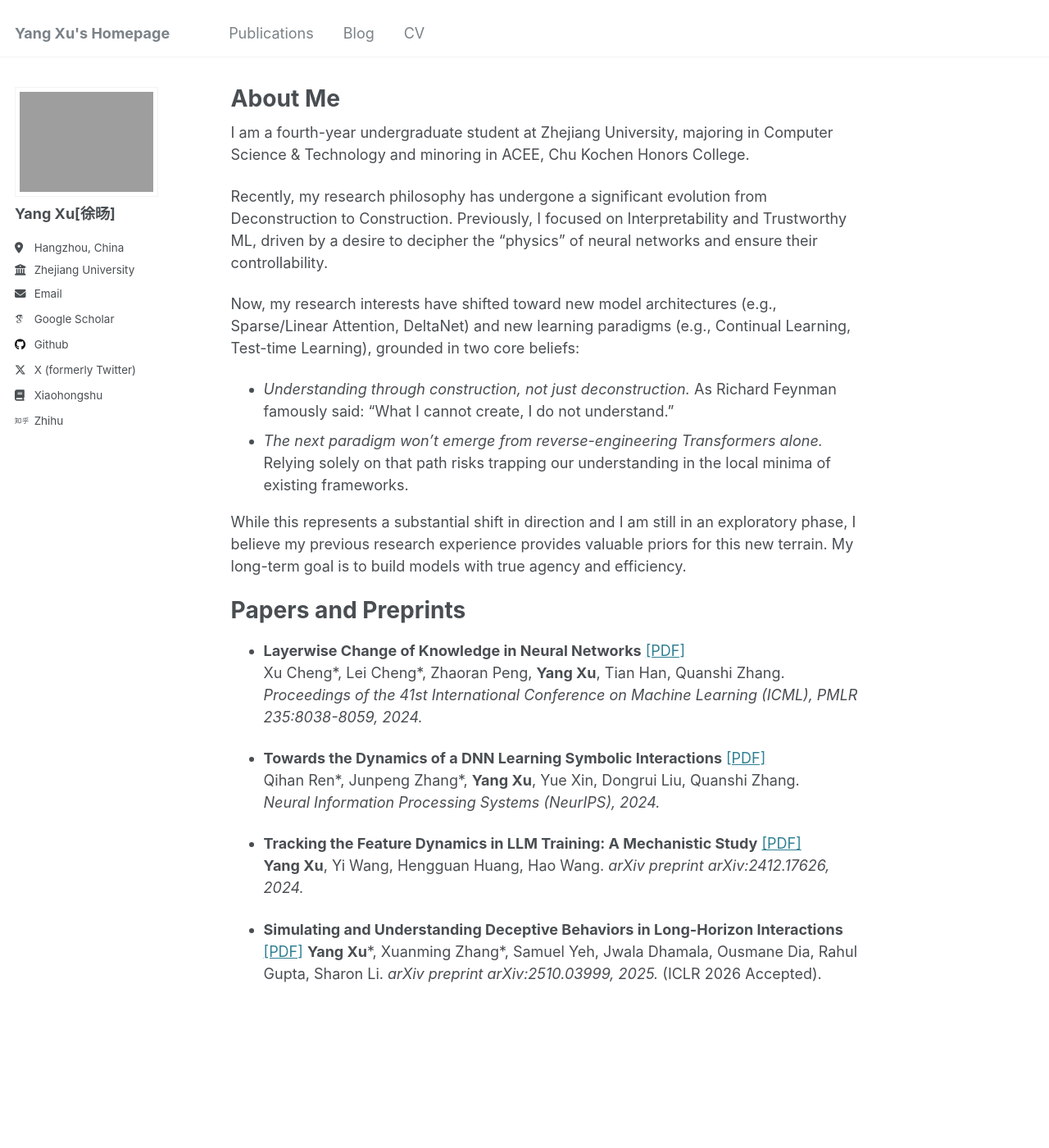
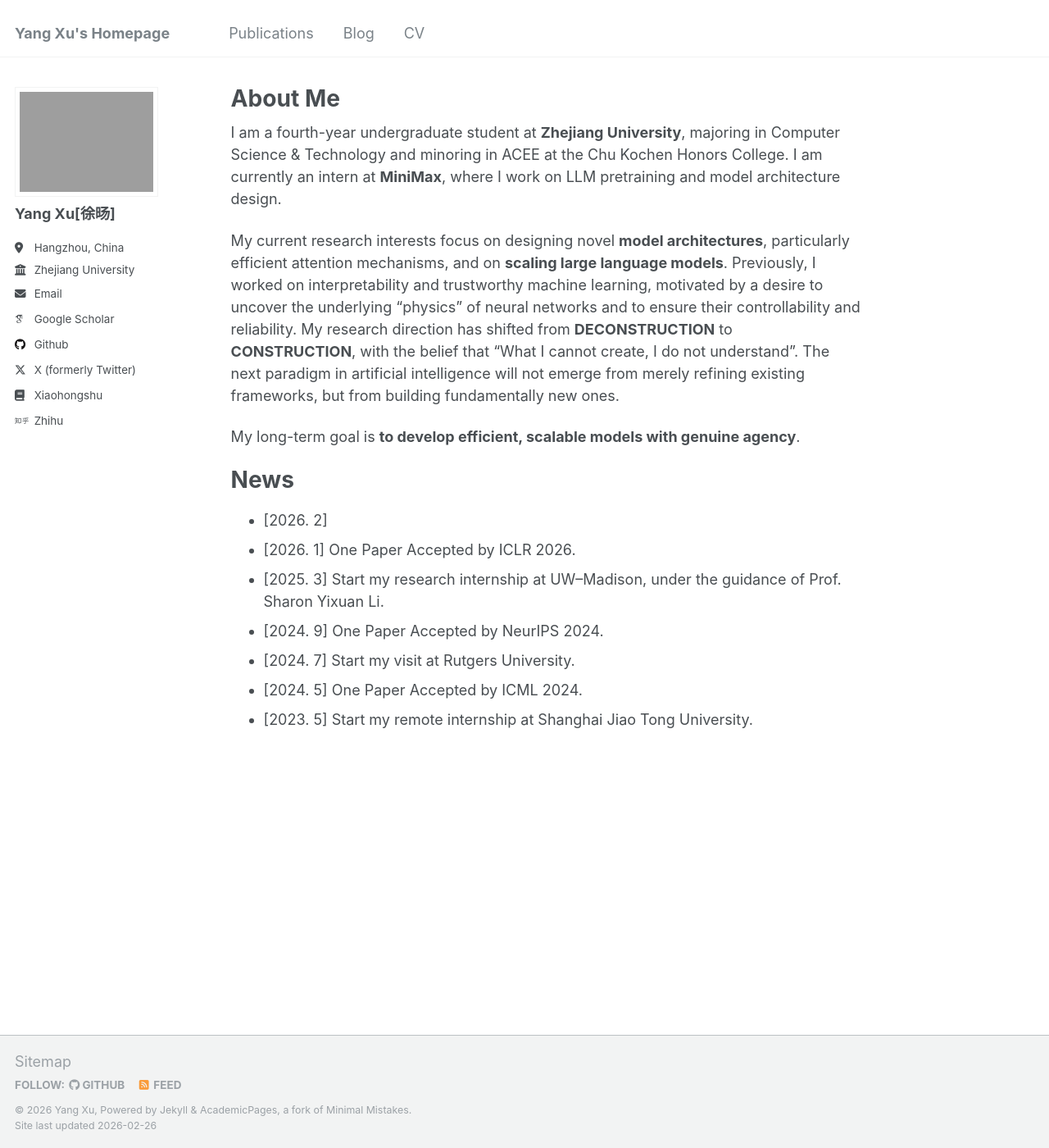
Before and after one commit to Superposition09m/Superposition09m.github.io, a Jekyll site: the page built from _pages/about.md, in a window 1280 px wide and 1400 px high. Shown: the whole window at 82% size. Built offline with Jekyll 4.4.1, drawn with Linux system fonts in a browser that asks for light colours; some web fonts are replaced.

Commit message:
Update Introduction

```diff
--- a/_pages/about.md
+++ b/_pages/about.md
@@ -8,41 +8,18 @@
 ---
 <meta name="google-site-verification" content="3jHCvvjjHd8hV4pVSWJ0hARkGtHqr54KgdCJ_YRbXQo" />
 
-I am a fourth-year undergraduate student at Zhejiang University, majoring in Computer Science & Technology and minoring in ACEE, Chu Kochen Honors College.
+I am a fourth-year undergraduate student at **Zhejiang University**, majoring in Computer Science & Technology and minoring in ACEE at the Chu Kochen Honors College. I am currently an intern at **MiniMax**, where I work on LLM pretraining and model architecture design.
 
-Recently, my research philosophy has undergone a significant evolution from Deconstruction to Construction. Previously, I focused on Interpretability and Trustworthy ML, driven by a desire to decipher the "physics" of neural networks and ensure their controllability.
+My current research interests focus on designing novel **model architectures**, particularly efficient attention mechanisms, and on **scaling large language models**. Previously, I worked on interpretability and trustworthy machine learning, motivated by a desire to uncover the underlying “physics” of neural networks and to ensure their controllability and reliability. My research direction has shifted from **DECONSTRUCTION** to **CONSTRUCTION**, with the belief that "What I cannot create, I do not understand". The next paradigm in artificial intelligence will not emerge from merely refining existing frameworks, but from building fundamentally new ones.
 
-Now, my research interests have shifted toward new model architectures (e.g., Sparse/Linear Attention, DeltaNet) and new learning paradigms (e.g., Continual Learning, Test-time Learning), grounded in two core beliefs:
+My long-term goal is **to develop efficient, scalable models with genuine agency**.
 
-- *Understanding through construction, not just deconstruction.* As Richard Feynman famously said: "What I cannot create, I do not understand."
-- *The next paradigm won't emerge from reverse-engineering Transformers alone.* Relying solely on that path risks trapping our understanding in the local minima of existing frameworks.
-
-While this represents a substantial shift in direction and I am still in an exploratory phase, I believe my previous research experience provides valuable priors for this new terrain. My long-term goal is to build models with true agency and efficiency.
-
-<!-- News
+News
 ======
+- [2026. 2]
+- [2026. 1] One Paper Accepted by ICLR 2026.
 - [2025. 3] Start my research internship at UW–Madison, under the guidance of Prof. Sharon Yixuan Li.
 - [2024. 9] One Paper Accepted by NeurIPS 2024.
 - [2024. 7] Start my visit at Rutgers University.
 - [2024. 5] One Paper Accepted by ICML 2024.
-- [2023. 5] Start my remote internship at Shanghai Jiao Tong University. -->
-
-Papers and Preprints
-======
-
-- **Layerwise Change of Knowledge in Neural Networks** [\[PDF\]](https://arxiv.org/abs/2409.08712)
-  Xu Cheng\*, Lei Cheng\*, Zhaoran Peng, **Yang Xu**, Tian Han, Quanshi Zhang.
-  *Proceedings of the 41st International Conference on Machine Learning (ICML), PMLR 235:8038-8059, 2024.*
-
-- **Towards the Dynamics of a DNN Learning Symbolic Interactions** [\[PDF\]](https://arxiv.org/pdf/2407.19198)
-  Qihan Ren\*, Junpeng Zhang\*, **Yang Xu**, Yue Xin, Dongrui Liu, Quanshi Zhang.
-  *Neural Information Processing Systems (NeurIPS), 2024.*
-
-
-- **Tracking the Feature Dynamics in LLM Training: A Mechanistic Study** [\[PDF\]](https://arxiv.org/pdf/2412.17626)
-  **Yang Xu**, Yi Wang, Hengguan Huang, Hao Wang.
-  *arXiv preprint arXiv:2412.17626, 2024.*
-
-- **Simulating and Understanding Deceptive Behaviors in Long-Horizon Interactions** [\[PDF\]](https://arxiv.org/abs/2510.03999)
-  **Yang Xu**\*, Xuanming Zhang\*, Samuel Yeh, Jwala Dhamala, Ousmane Dia, Rahul Gupta, Sharon Li.
-  *arXiv preprint arXiv:2510.03999, 2025.* (ICLR 2026 Accepted).
+- [2023. 5] Start my remote internship at Shanghai Jiao Tong University.
```
Also changed, not shown: _pages/publications.html (+22 -0 lines).
